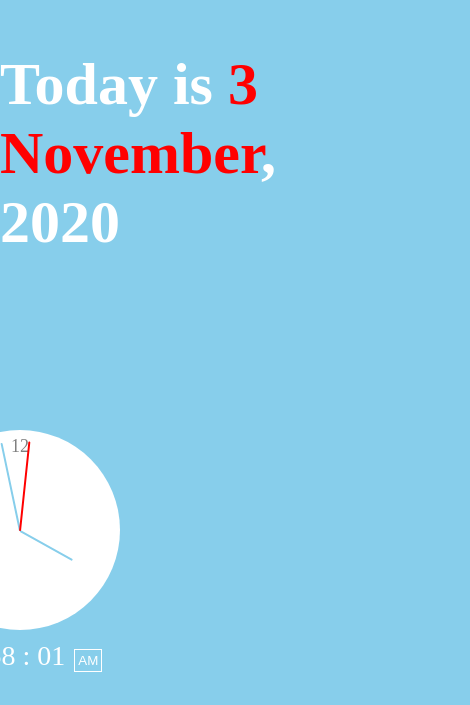
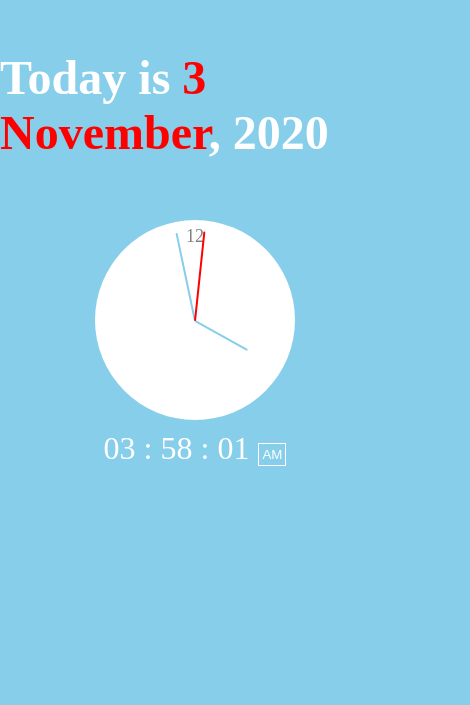
Before and after one commit to sohee-K/JSstudy, a plain HTML site: page index.html in a window 390 px wide. Shown: the whole page, 470 px wide, since content can reach past the window. Drawn offline with Linux system fonts and the light colour scheme.

Commit message:
add responsive web

```diff
--- a/style.css
+++ b/style.css
@@ -147,3 +147,46 @@ body {
 .w-others > span {
     color: lightgray;
 }
+
+@media ( max-width: 800px ) {
+    .header {
+        font-size: 54px;
+    }
+}
+
+
+@media ( max-width: 750px ) {
+    .body,
+    .main,
+    .weather-top {
+        flex-direction: column;
+        justify-content: center;
+        align-items: center;
+    }
+    body {
+        height: auto;
+    }
+    .main {
+        margin: 20px auto;
+    }
+    .header {
+        margin-bottom: 40px;
+        font-size: 48px;
+    }
+    .d-time {
+        font-size: 32px;
+        font-weight: 400;
+    }
+    .weather {
+        margin-top: 50px;
+        text-align: center;
+    }
+    #w-icon {
+        width: 300px;
+    }
+    .clock,
+    .w-temps,
+    .w-others {
+        margin: 0;
+    }
+}
```
